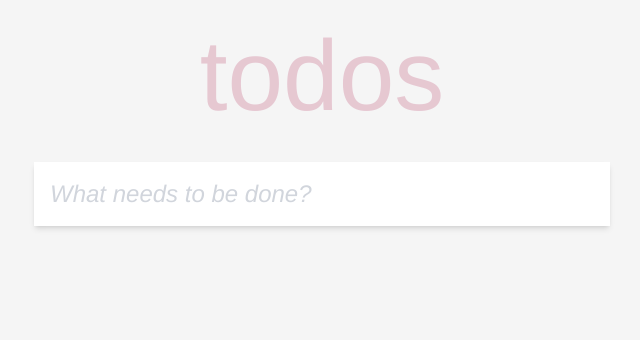
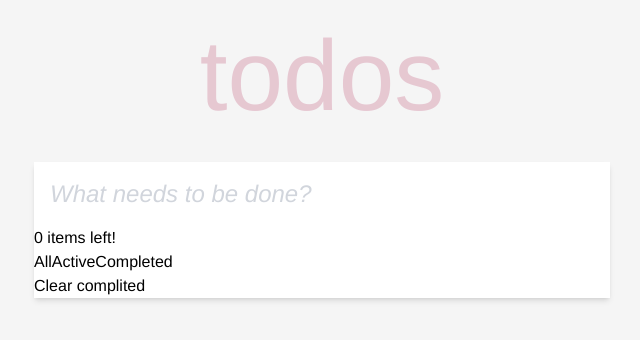
Before and after one commit to eegrishina/todo-app, a React (Vite) app: page / in a window 1280 px wide. Shown: the top 340 px of the page, without its empty margins (318-958 px from the left). Built offline with nearby package versions, Linux system fonts and the light colour scheme.

Commit message:
Update App with new component

```diff
--- a/src/App.tsx
+++ b/src/App.tsx
@@ -2,9 +2,19 @@ import { useState } from "react";
 import type { Todo } from './types';
 import AddTodo from './components/AddTodo';
 import TodoList from "./components/TodoList";
+import TodoOptions from "./components/TodoOptions";
 
 function App() {
     const [todos, setTodos] = useState<Todo[]>([]);
+    const [filter, setFilter] = useState<"all" | "active" | "completed">("all");
+
+    const filteredTodos = todos.filter((todo) => {
+        if (filter === "active") return !todo.completed;
+        if (filter === "completed") return todo.completed;
+        return true;
+    });
+
+    const incompletedTodos = todos.filter(todo => !todo.completed);
 
     const handleAddTodo = (text: string) => {
         const newTodo: Todo = {
@@ -21,12 +31,22 @@ function App() {
         ))
     };
 
+    const handleClear = () => {
+        setTodos(todos.map(todo => ({ ...todo, completed: false })));
+    };
+
     return (
         <div>
             <h1 className="text-[100px] text-rose-800 font-light text-center opacity-18">todos</h1>
             <div className="mx-auto max-w-xl shadow-md mt-3 bg-white">
                 <AddTodo onAdd={handleAddTodo} />
-                <TodoList list={todos} onToggle={handleToggle} />
+                <TodoList list={filteredTodos} onToggle={handleToggle} />
+                <TodoOptions
+                    incompleted={incompletedTodos.length}
+                    currentFilter={filter}
+                    onChangeFilter={setFilter}
+                    onClear={handleClear}
+                />
             </div>
         </div>
     )
```
